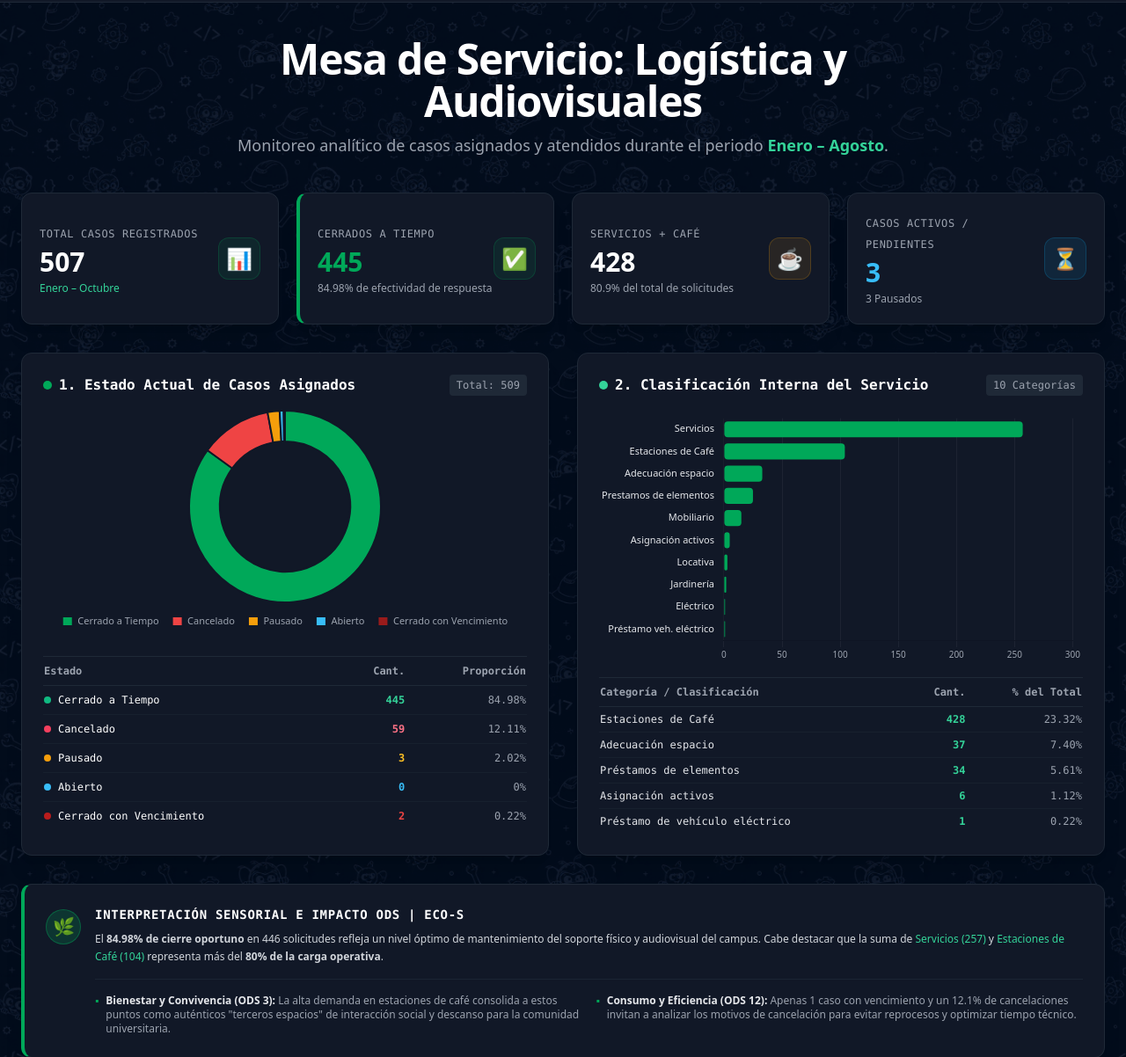
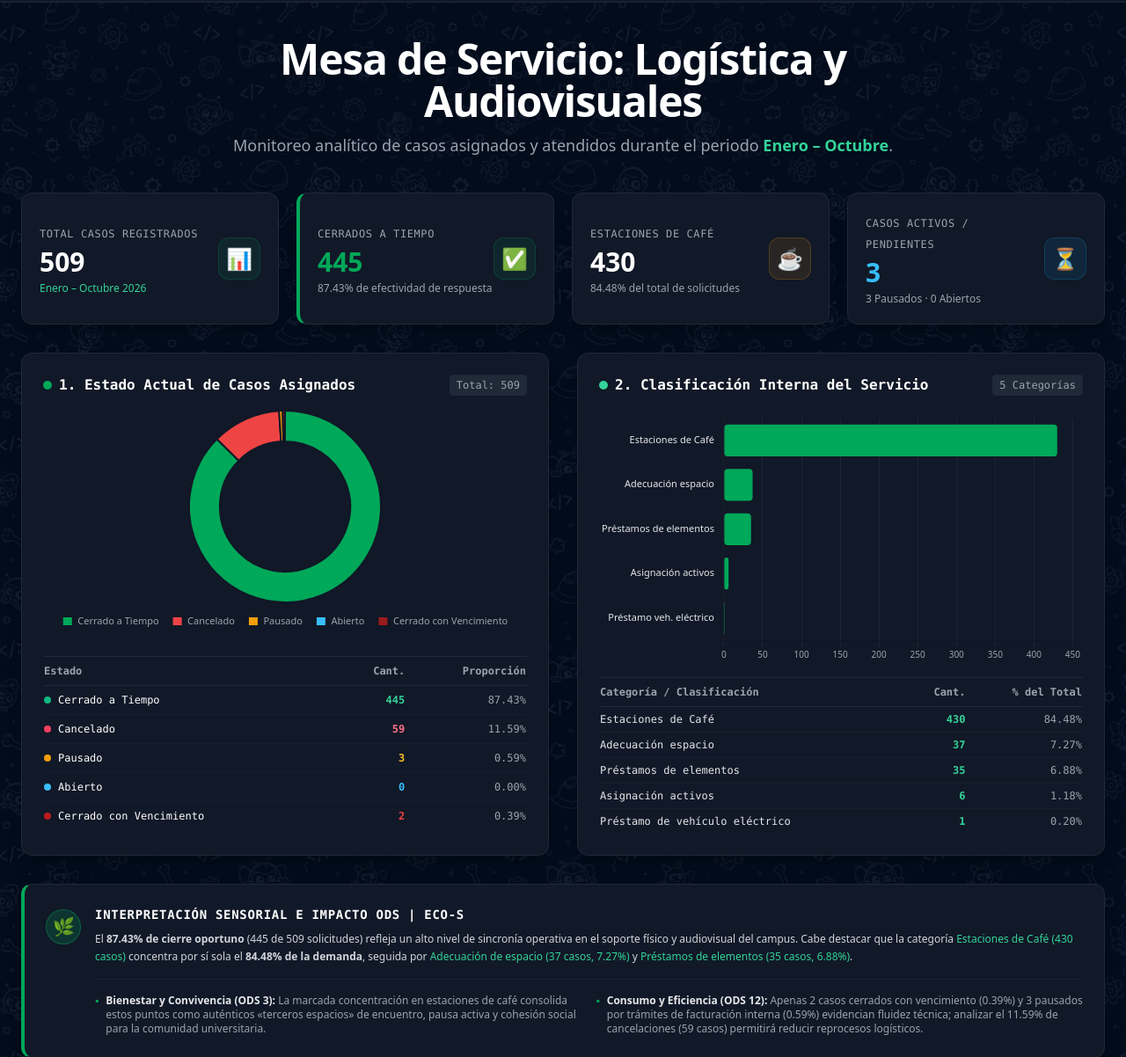
Before and after one commit to sebastianperezpinzon-ai/DASHBOARD-PF, a plain HTML site: page Logistica/Mesa de servicio.html in a window 1280 px wide. Shown: the part 56-1258 px from the top of the page at 88% size. Drawn offline with nearby package versions, Linux system fonts and the light colour scheme.

Commit message:
Update Mesa de servicio.html

```diff
--- a/Logistica/Mesa de servicio.html
+++ b/Logistica/Mesa de servicio.html
@@ -44,20 +44,20 @@
             Mesa de Servicio: Logística y Audiovisuales
         </h1>
         <p class="text-gray-400 text-base md:text-lg leading-relaxed">
-            Monitoreo analítico de casos asignados y atendidos durante el periodo <span class="text-emerald-400 font-semibold">Enero – Agosto</span>.
+            Monitoreo analítico de casos asignados y atendidos durante el periodo <span class="text-emerald-400 font-semibold">Enero – Octubre</span>.
         </p>
     </header>
 
     <!-- Contenido Principal -->
     <main class="max-w-7xl mx-auto px-6 mb-16 flex-grow w-full space-y-8">
 
-        <!-- METRICAS CLAVE / KPIS -->
+        <!-- MÉTRICAS CLAVE / KPIS -->
         <div class="grid grid-cols-1 sm:grid-cols-2 lg:grid-cols-4 gap-5">
             <div class="bg-[#111827] rounded-xl border border-gray-800 p-5 shadow-xl flex items-center justify-between">
                 <div>
                     <span class="text-xs text-gray-400 font-mono uppercase tracking-wider">Total Casos Registrados</span>
-                    <h3 class="text-3xl font-extrabold text-white mt-1">507</h3>
-                    <p class="text-xs text-emerald-400 mt-1">Enero – Octubre</p>
+                    <h3 class="text-3xl font-extrabold text-white mt-1">509</h3>
+                    <p class="text-xs text-emerald-400 mt-1">Enero – Octubre 2026</p>
                 </div>
                 <div class="w-12 h-12 rounded-xl bg-[#00A859]/10 border border-[#00A859]/20 flex items-center justify-center text-[#00A859] text-2xl">
                     📊
@@ -68,7 +68,7 @@
                 <div>
                     <span class="text-xs text-gray-400 font-mono uppercase tracking-wider">Cerrados a Tiempo</span>
                     <h3 class="text-3xl font-extrabold text-[#00A859] mt-1">445</h3>
-                    <p class="text-xs text-gray-400 mt-1">84.98% de efectividad de respuesta</p>
+                    <p class="text-xs text-gray-400 mt-1">87.43% de efectividad de respuesta</p>
                 </div>
                 <div class="w-12 h-12 rounded-xl bg-[#00A859]/10 border border-[#00A859]/20 flex items-center justify-center text-[#00A859] text-2xl">
                     ✅
@@ -77,9 +77,9 @@
 
             <div class="bg-[#111827] rounded-xl border border-gray-800 p-5 shadow-xl flex items-center justify-between">
                 <div>
-                    <span class="text-xs text-gray-400 font-mono uppercase tracking-wider">Servicios + Café</span>
-                    <h3 class="text-3xl font-extrabold text-white mt-1">428</h3>
-                    <p class="text-xs text-gray-400 mt-1">80.9% del total de solicitudes</p>
+                    <span class="text-xs text-gray-400 font-mono uppercase tracking-wider">Estaciones de Café</span>
+                    <h3 class="text-3xl font-extrabold text-white mt-1">430</h3>
+                    <p class="text-xs text-gray-400 mt-1">84.48% del total de solicitudes</p>
                 </div>
                 <div class="w-12 h-12 rounded-xl bg-amber-500/10 border border-amber-500/20 flex items-center justify-center text-amber-400 text-2xl">
                     ☕
@@ -90,7 +90,7 @@
                 <div>
                     <span class="text-xs text-gray-400 font-mono uppercase tracking-wider">Casos Activos / Pendientes</span>
                     <h3 class="text-3xl font-extrabold text-sky-400 mt-1">3</h3>
-                    <p class="text-xs text-gray-400 mt-1">3 Pausados</p>
+                    <p class="text-xs text-gray-400 mt-1">3 Pausados · 0 Abiertos</p>
                 </div>
                 <div class="w-12 h-12 rounded-xl bg-sky-500/10 border border-sky-500/20 flex items-center justify-center text-sky-400 text-2xl">
                     ⏳
@@ -135,35 +135,35 @@
                                         <span class="w-2 h-2 rounded-full bg-emerald-500"></span> Cerrado a Tiempo
                                     </td>
                                     <td class="py-2 text-right font-bold text-emerald-400">445</td>
-                                    <td class="py-2 text-right text-gray-400">84.98%</td>
+                                    <td class="py-2 text-right text-gray-400">87.43%</td>
                                 </tr>
                                 <tr>
                                     <td class="py-2 flex items-center gap-2">
                                         <span class="w-2 h-2 rounded-full bg-rose-500"></span> Cancelado
                                     </td>
                                     <td class="py-2 text-right font-bold text-rose-400">59</td>
-                                    <td class="py-2 text-right text-gray-400">12.11%</td>
+                                    <td class="py-2 text-right text-gray-400">11.59%</td>
                                 </tr>
                                 <tr>
                                     <td class="py-2 flex items-center gap-2">
                                         <span class="w-2 h-2 rounded-full bg-amber-500"></span> Pausado
                                     </td>
                                     <td class="py-2 text-right font-bold text-amber-400">3</td>
-                                    <td class="py-2 text-right text-gray-400">2.02%</td>
+                                    <td class="py-2 text-right text-gray-400">0.59%</td>
                                 </tr>
                                 <tr>
                                     <td class="py-2 flex items-center gap-2">
                                         <span class="w-2 h-2 rounded-full bg-sky-400"></span> Abierto
                                     </td>
                                     <td class="py-2 text-right font-bold text-sky-400">0</td>
-                                    <td class="py-2 text-right text-gray-400">0%</td>
+                                    <td class="py-2 text-right text-gray-400">0.00%</td>
                                 </tr>
                                 <tr>
                                     <td class="py-2 flex items-center gap-2">
                                         <span class="w-2 h-2 rounded-full bg-red-700"></span> Cerrado con Vencimiento
                                     </td>
                                     <td class="py-2 text-right font-bold text-red-500">2</td>
-                                    <td class="py-2 text-right text-gray-400">0.22%</td>
+                                    <td class="py-2 text-right text-gray-400">0.39%</td>
                                 </tr>
                             </tbody>
                         </table>
@@ -180,7 +180,7 @@
                             2. Clasificación Interna del Servicio
                         </h2>
                         <span class="text-xs font-mono text-gray-400 bg-gray-800 px-2 py-1 rounded">
-                            10 Categorías
+                            5 Categorías
                         </span>
                     </div>
 
@@ -200,16 +200,31 @@
                                 </tr>
                             </thead>
                             <tbody class="divide-y divide-gray-800/50">
-                        <!--   <tr><td class="py-1.5 text-gray-200">Servicios</td><td class="py-1.5 text-right font-bold text-emerald-400">257</td><td class="py-1.5 text-right text-gray-400">57.62%</td></tr> -->
-                                <tr><td class="py-1.5 text-gray-200">Estaciones de Café</td><td class="py-1.5 text-right font-bold text-emerald-400">428</td><td class="py-1.5 text-right text-gray-400">23.32%</td></tr>
-                                <tr><td class="py-1.5 text-gray-200">Adecuación espacio</td><td class="py-1.5 text-right font-bold text-emerald-400">37</td><td class="py-1.5 text-right text-gray-400">7.40%</td></tr>
-                                <tr><td class="py-1.5 text-gray-200">Préstamos de elementos</td><td class="py-1.5 text-right font-bold text-emerald-400">34</td><td class="py-1.5 text-right text-gray-400">5.61%</td></tr>
-                    <!-- <tr><td class="py-1.5 text-gray-200">Mobiliario</td><td class="py-1.5 text-right font-bold text-emerald-400">15</td><td class="py-1.5 text-right text-gray-400">3.36%</td></tr> -->
-                                <tr><td class="py-1.5 text-gray-200">Asignación activos</td><td class="py-1.5 text-right font-bold text-emerald-400">6</td><td class="py-1.5 text-right text-gray-400">1.12%</td></tr>
-                        <!--    <tr><td class="py-1.5 text-gray-200">Locativa</td><td class="py-1.5 text-right font-bold text-emerald-400">3</td><td class="py-1.5 text-right text-gray-400">0.67%</td></tr>
-                                <tr><td class="py-1.5 text-gray-200">Jardinería</td><td class="py-1.5 text-right font-bold text-emerald-400">2</td><td class="py-1.5 text-right text-gray-400">0.45%</td></tr>
-                                <tr><td class="py-1.5 text-gray-200">Eléctrico</td><td class="py-1.5 text-right font-bold text-emerald-400">1</td><td class="py-1.5 text-right text-gray-400">0.22%</td></tr> -->
-                                <tr><td class="py-1.5 text-gray-200">Préstamo de vehículo eléctrico</td><td class="py-1.5 text-right font-bold text-emerald-400">1</td><td class="py-1.5 text-right text-gray-400">0.22%</td></tr>
+                                <tr>
+                                    <td class="py-1.5 text-gray-200">Estaciones de Café</td>
+                                    <td class="py-1.5 text-right font-bold text-emerald-400">430</td>
+                                    <td class="py-1.5 text-right text-gray-400">84.48%</td>
+                                </tr>
+                                <tr>
+                                    <td class="py-1.5 text-gray-200">Adecuación espacio</td>
+                                    <td class="py-1.5 text-right font-bold text-emerald-400">37</td>
+                                    <td class="py-1.5 text-right text-gray-400">7.27%</td>
+                                </tr>
+                                <tr>
+                                    <td class="py-1.5 text-gray-200">Préstamos de elementos</td>
+                                    <td class="py-1.5 text-right font-bold text-emerald-400">35</td>
+                                    <td class="py-1.5 text-right text-gray-400">6.88%</td>
+                                </tr>
+                                <tr>
+                                    <td class="py-1.5 text-gray-200">Asignación activos</td>
+                                    <td class="py-1.5 text-right font-bold text-emerald-400">6</td>
+                                    <td class="py-1.5 text-right text-gray-400">1.18%</td>
+                                </tr>
+                                <tr>
+                                    <td class="py-1.5 text-gray-200">Préstamo de vehículo eléctrico</td>
+                                    <td class="py-1.5 text-right font-bold text-emerald-400">1</td>
+                                    <td class="py-1.5 text-right text-gray-400">0.20%</td>
+                                </tr>
                             </tbody>
                         </table>
                     </div>
@@ -229,19 +244,19 @@
                         Interpretación Sensorial e Impacto ODS | ECO-S
                     </h3>
                     <p class="text-xs text-gray-300 mt-2 leading-relaxed">
-                        El <strong>84.98% de cierre oportuno</strong> en 446 solicitudes refleja un nivel óptimo de mantenimiento del soporte físico y audiovisual del campus. Cabe destacar que la suma de <span class="text-emerald-400">Servicios (257)</span> y <span class="text-emerald-400">Estaciones de Café (104)</span> representa más del <strong>80% de la carga operativa</strong>.
+                        El <strong>87.43% de cierre oportuno</strong> (445 de 509 solicitudes) refleja un alto nivel de sincronía operativa en el soporte físico y audiovisual del campus. Cabe destacar que la categoría <span class="text-emerald-400">Estaciones de Café (430 casos)</span> concentra por sí sola el <strong>84.48% de la demanda</strong>, seguida por <span class="text-emerald-400">Adecuación de espacio (37 casos, 7.27%)</span> y <span class="text-emerald-400">Préstamos de elementos (35 casos, 6.88%)</span>.
                     </p>
                     <div class="grid grid-cols-1 md:grid-cols-2 gap-4 mt-4 pt-4 border-t border-gray-800/80 text-xs">
                         <div class="flex items-start gap-2">
                             <span class="text-[#00A859]">▪</span>
                             <p class="text-gray-400">
-                                <strong class="text-gray-200">Bienestar y Convivencia (ODS 3):</strong> La alta demanda en estaciones de café consolida a estos puntos como auténticos "terceros espacios" de interacción social y descanso para la comunidad universitaria.
+                                <strong class="text-gray-200">Bienestar y Convivencia (ODS 3):</strong> La marcada concentración en estaciones de café consolida estos puntos como auténticos «terceros espacios» de encuentro, pausa activa y cohesión social para la comunidad universitaria.
                             </p>
                         </div>
                         <div class="flex items-start gap-2">
                             <span class="text-[#00A859]">▪</span>
                             <p class="text-gray-400">
-                                <strong class="text-gray-200">Consumo y Eficiencia (ODS 12):</strong> Apenas 1 caso con vencimiento y un 12.1% de cancelaciones invitan a analizar los motivos de cancelación para evitar reprocesos y optimizar tiempo técnico.
+                                <strong class="text-gray-200">Consumo y Eficiencia (ODS 12):</strong> Apenas 2 casos cerrados con vencimiento (0.39%) y 3 pausados por trámites de facturación interna (0.59%) evidencian fluidez técnica; analizar el 11.59% de cancelaciones (59 casos) permitirá reducir reprocesos logísticos.
                             </p>
                         </div>
                     </div>
@@ -256,7 +271,7 @@
         <p>Sistema de Gestión Interna de Planta Física | Logística y Audiovisuales — ECO-S</p>
     </footer>
 
-    <!-- LOGICA DE GRÁFICOS CON CHART.JS -->
+    <!-- LÓGICA DE GRÁFICOS CON CHART.JS -->
     <script>
         // Configuración Global de Chart.js para tema oscuro
         Chart.defaults.color = '#9CA3AF';
@@ -269,7 +284,7 @@
             data: {
                 labels: ['Cerrado a Tiempo', 'Cancelado', 'Pausado', 'Abierto', 'Cerrado con Vencimiento'],
                 datasets: [{
-                    data: [379, 54, 9, 3, 1],
+                    data: [445, 59, 3, 0, 2],
                     backgroundColor: [
                         '#00A859', // Verde principal
                         '#EF4444', // Rojo Cancelado
@@ -296,7 +311,7 @@
                     tooltip: {
                         callbacks: {
                             label: function(context) {
-                                const total = 446;
+                                const total = 509;
                                 const val = context.raw;
                                 const pct = ((val / total) * 100).toFixed(2);
                                 return ` ${context.label}: ${val} (${pct}%)`;
@@ -314,20 +329,15 @@
             type: 'bar',
             data: {
                 labels: [
-                    'Servicios',
                     'Estaciones de Café',
                     'Adecuación espacio',
-                    'Prestamos de elementos',
-                    'Mobiliario',
+                    'Préstamos de elementos',
                     'Asignación activos',
-                    'Locativa',
-                    'Jardinería',
-                    'Eléctrico',
                     'Préstamo veh. eléctrico'
                 ],
                 datasets: [{
                     label: 'Cantidad de Casos',
-                    data: [257, 104, 33, 25, 15, 5, 3, 2, 1, 1],
+                    data: [430, 37, 35, 6, 1],
                     backgroundColor: '#00A859',
                     hoverBackgroundColor: '#10B981',
                     borderRadius: 4,
@@ -343,7 +353,10 @@
                     tooltip: {
                         callbacks: {
                             label: function(context) {
-                                return ` Casos: ${context.raw}`;
+                                const total = 509;
+                                const val = context.raw;
+                                const pct = ((val / total) * 100).toFixed(2);
+                                return ` Casos: ${val} (${pct}%)`;
                             }
                         }
                     }
```
